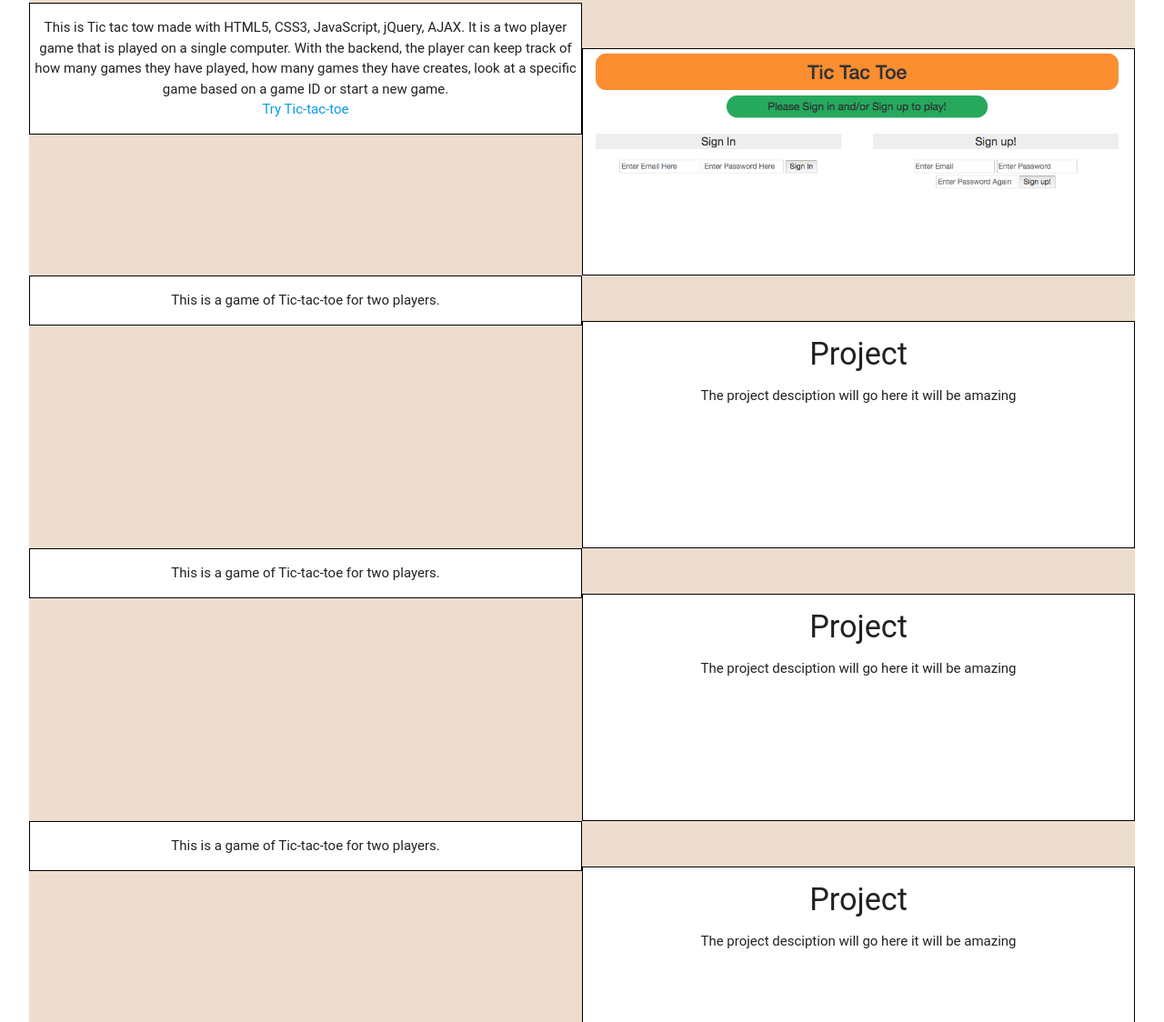
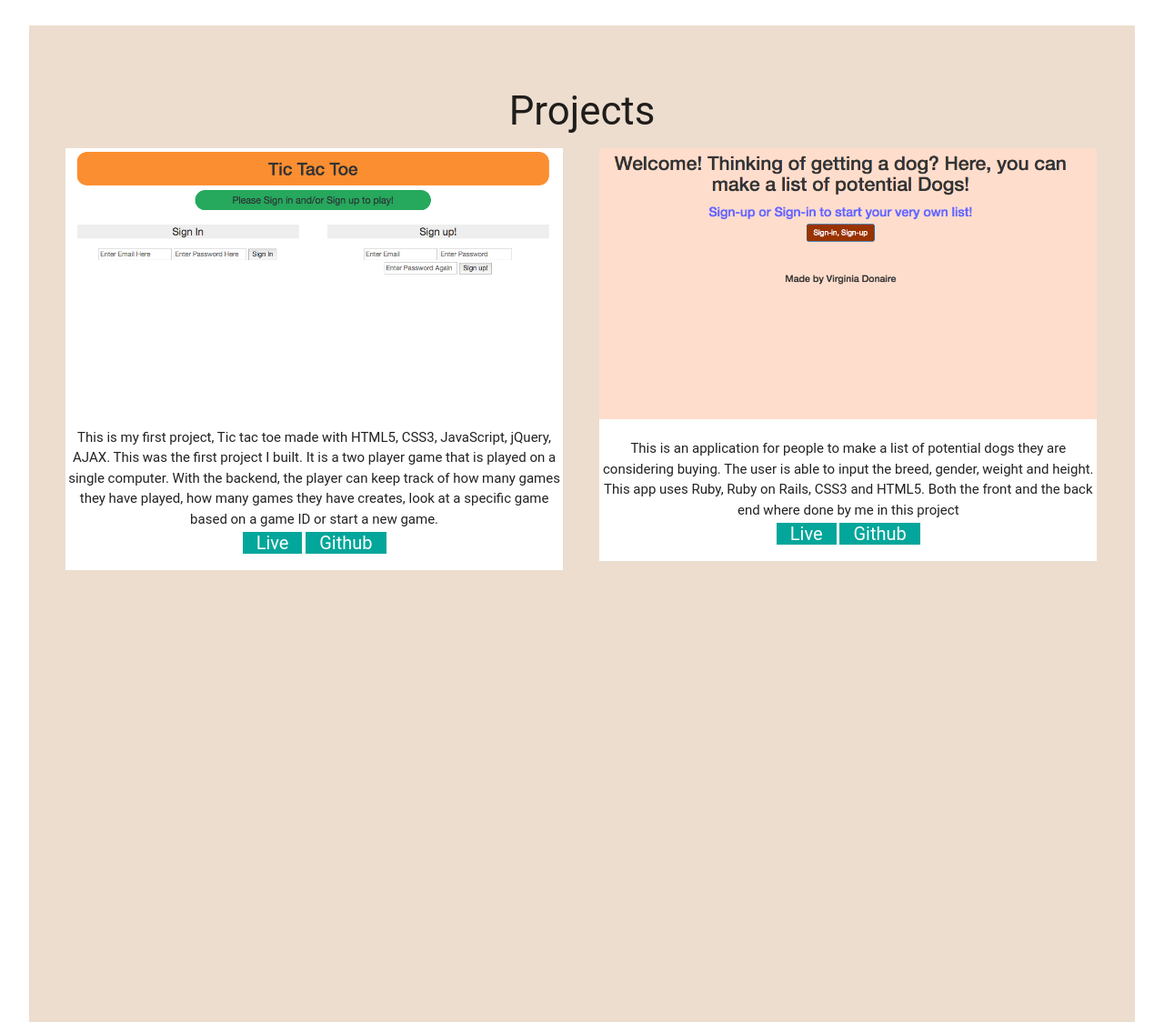
Before and after one commit to mimasofia/mimasofia.github.io, a website: page index.html in a window 1280 px wide. Shown: the part 1676-2800 px from the top of the page at 91% size. Drawn offline with nearby package versions, Linux system fonts and the light colour scheme; a web font is replaced by a local one.

Commit message:
Adds style and new project layout
Adds a project two section with description, image, and links to
live site and repo

Adds two projects in a row in the projects section

```diff
--- a/index.html
+++ b/index.html
@@ -25,6 +25,7 @@
     </div>
   </nav >
   <a class='to-top-scroll top' name="linktotop"></a>
+
   <section class="me-pic">
     <div class="pic-holder">
       <img class='winter-pic' src="./images/virginia2.jpg">
@@ -38,7 +39,7 @@
   <section class="about-me">
     <a name="Aboutme"></a>
     <h3>About me</h3>
-    <p> My name is Virginia. I am currently taking a web development immersive course at General Assembly. Before this course I studied Psychology and worked as a Pharmacy Technician. I have always loved problem solving and learning new topics. Web development has taught me so much and has helped improve my problem solving skils as well as allowed me to be more creative in buidling new sites.
+    <p> My name is Virginia. I am currently taking a web development immersive course at General Assembly. Before this course I studied Psychology and worked as a Pharmacy Technician. I have always loved problem solving and learning new topics. Web development has taught me so much and has helped improve my problem solving skils as well as allowed me to be more creative in buidling new sites and applications.
        My hope is to work as a developer in a stable company that would be benefit from my unique skills.</p>
     <!-- <a href="./Virginia_Donaire_Resume_Updated_2018.pdf">
         <button>Download Resume</button>
@@ -47,7 +48,7 @@
 
   <section class="skills">
     <a name="Currentskills"></a>
-    <h3>Current Skills</h3>
+    <h3>Technical Skills</h3>
     <ul>
       <li>HTML5</li>
       <li>CSS3</li>
@@ -66,56 +67,39 @@
     <a name="Projects"></a>
     <h3>Projects</h3>
     <div class="first-project">
-      <div class="desciption">
-        <p>This is Tic tac tow made with HTML5, CSS3, JavaScript, jQuery, AJAX.
+        <div class="tic-tac">
+      <img class='tic-pic' src="./images/Tic-Tac-Toe.png">
+        <p>This is my first project, Tic tac toe made with HTML5, CSS3, JavaScript, jQuery, AJAX. This was the first project I built.
         It is a two player game that is played on a single computer. With the backend, the player
       can keep track of how many games they have played, how many games they have creates, look at a
       specific game based on a game ID or start a new game.
       <br>
-      <a href="https://mimasofia.github.io/Tic-tac-toe/">Try Tic-tac-toe</a>
+      <a class="project-links" href="https://mimasofia.github.io/Tic-tac-toe/">Live</a>
+      <a class="project-links" href="https://github.com/mimasofia/mimasofia.github.io">Github</a>
     </p>
       </div>
-      <div class="row-one square float project-one">
-      </div>
+  </div>
+
+  <div class="second-project">
+      <div class="breed-list">
+    <img class='breed' src="./images/Breed-list.png">
+      <p>This is an application for people to make a list of potential dogs they are considering buying. The user is able
+        to input the breed, gender, weight and height. This app uses Ruby, Ruby on Rails, CSS3 and HTML5. Both the front and
+        the back end where done by me in this project
+    <br>
+    <a class="project-links" href="https://mimasofia.github.io/Breed-list-frontend/">Live</a>
+    <a class="project-links" href="https://github.com/mimasofia/Breed-list-frontend">Github</a>
+  </p>
     </div>
+</div>
+  </section>
 
-    <div class="second-project">
-      <div class="desciption-two">
-        <p>This is a game of Tic-tac-toe for two players. </p>
-      </div>
-      <div class="row-one square margin">
-        <h4>Project</h4>
-        <p>The project desciption will go here it will be amazing</p>
-      </div>
-    </div>
-
-    <div class="third-project">
-      <div class="desciption-three">
-        <p>This is a game of Tic-tac-toe for two players. </p>
-      </div>
-      <div class="row-two square float">
-        <h4>Project</h4>
-        <p>The project desciption will go here it will be amazing</p>
-      </div>
-    </div>
-
-    <div class="fourth-project">
-      <div class="desciption-four">
-        <p>This is a game of Tic-tac-toe for two players. </p>
-      </div>
-      <div class="row-two square margin">
-        <h4>Project</h4>
-        <p>The project desciption will go here it will be amazing</p>
-      </div>
-    </div>
-
-  </section>
   <footer class="page-footer">
     <div class="container">
       <div class="row">
         <div class="col l6 s12">
-          <h5 class="white-text">Footer Content</h5>
-          <p class="grey-text text-lighten-4">You can use rows and columns here to organize your footer content.</p>
+          <h5 class="white-text">The end</h5>
+          <p class="grey-text text-lighten-4">Thank you for visiting my Portfolio!</p>
         </div>
         <div class="col l4 offset-l2 s12">
           <h5 class="white-text">Links</h5>
@@ -133,7 +117,7 @@
     <div class="footer-copyright">
       <div class="container">
         © 2018 Virginia Profile with Materialize
-        <a class="grey-text text-lighten-4 right" href="#!">More Links</a>
+        <a class="grey-text text-lighten-4 right" href="#!"></a>
       </div>
     </div>
   </footer>
--- a/main.css
+++ b/main.css
@@ -1,11 +1,21 @@
+a:hover {
+  background-color: #d7d9c8;
+  color: #000;
+}
+
 .about-me {
   background-color: #edddce;
   margin-bottom: -22px;
   font-size: 20px;
   text-align: center;
 }
+
 body {
   background: #fff;
+}
+
+.breed-list {
+
 }
 
 .container-fluid {
@@ -14,16 +24,16 @@ body {
   /* text-align: center; */
 }
 
-.desciption,
+/* .desciption,
 .desciption-two,
 .desciption-three,
 .desciption-four {
   float: left;
   width: 50%;
   background-color: #fff;
-  border: 1px solid #000;
-  margin-bottom: -48px;
-}
+  /* border: 1px solid #000; */
+  /* margin-bottom: -48px;
+} */
 
 .float{
   margin-left: 60px;
@@ -43,6 +53,10 @@ h3{
 padding-top: 70px;
 }
 
+img {
+  width: 100%;
+}
+
 .margin{
   margin-left: 60px;
 }
@@ -60,6 +74,7 @@ padding-top: 70px;
 nav {
   position: fixed;
   top: 0px;
+
 }
 
 nav,
@@ -78,6 +93,15 @@ nav,
   text-align: center;
 }
 
+.project-links {
+  margin: auto;
+  padding-left: 15px;
+  padding-right: 15px;
+  background-color: #03a69a;
+  color: #fff;
+  font-size: 20px;
+}
+
 .picture {
   width: 40%;
   height: 400px;
@@ -85,10 +109,11 @@ nav,
   border: 1px solid #000;
 }
 
-.project-one {
+/* .project-one {
   background-image: url('./images/Tic-Tac-Toe.png');
   background-size: cover;
-}
+} */
+
 .row-one,
 .row-two {
   background-color: #fff;
@@ -98,7 +123,7 @@ nav,
 }
 
 section {
-  height: 500px;
+  height: 580px;
 }
 
 .skills {
@@ -108,7 +133,7 @@ section {
 }
 
 .square {
-  border: 1px solid #000;
+  /* border: 1px solid #000; */
   height: 250px;
   width:50%;
   float: left;
@@ -120,14 +145,22 @@ section {
   font-size: 19px;
 }
 
+.tic-tac,
+.breed-list {
+  width: 45%;
+  float: left;
+  margin-left: 40px;
+  background-color: #fff;
+}
 .transparent-box {
   height: 150px;
   width: 50%;
   border: 1px solid #fff;
-  background: rgba(255, 255, 255, 0.7);
+  /* background: rgba(255, 255, 255, 0.7); */
   margin: auto;
 }
 
 .winter-pic {
   height: 250px;
+  width: 20%;
 }
```
Also changed, not shown: images/Breed-list.png (added), 1 other file.
